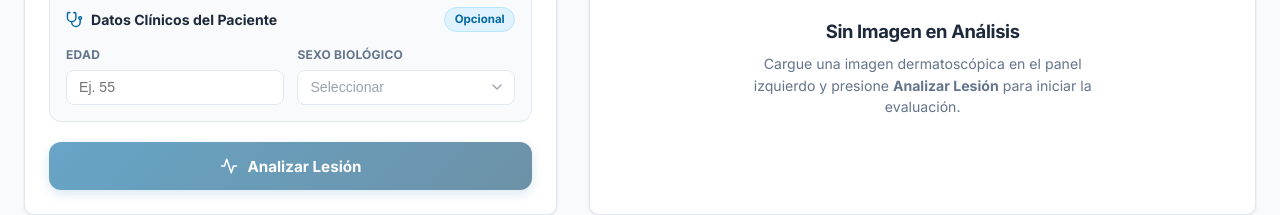
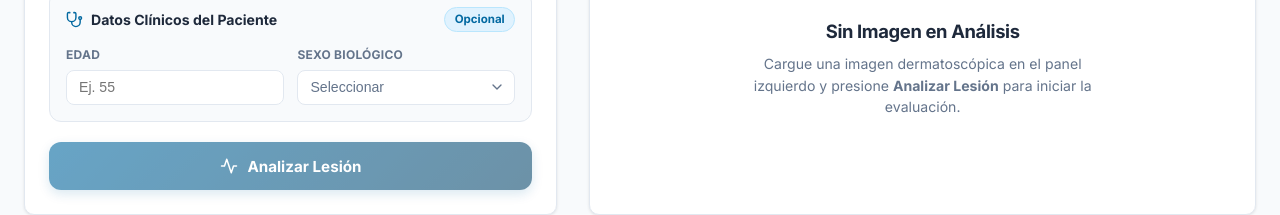
Before and after one commit to FrnklynUser/Frontend_Testing, a React (Vite) app: page / in a window 1280 px wide. Shown: the part 488-703 px from the top of the page. Built offline with nearby package versions, Linux system fonts and the light colour scheme; no server answers; sample sign-in values are in the browser's storage.

Commit message:
feat: add Dashboard page component and build distribution files

```diff
--- a/src/pages/Dashboard.jsx
+++ b/src/pages/Dashboard.jsx
@@ -965,17 +965,17 @@ const Dashboard = () => {
                       background: 'white',
                       boxSizing: 'border-box',
                       appearance: 'none',
-                      color: clinicalData.gender ? 'var(--text-primary)' : '#9ca3af',
+                      color: clinicalData.gender ? 'var(--text-primary)' : 'var(--text-secondary)',
                       cursor: 'pointer'
                     }}
                   >
-                    <option value="" style={{ color: '#9ca3af' }}>Seleccionar</option>
+                    <option value="" style={{ color: 'var(--text-secondary)' }}>Seleccionar</option>
                     <option value="0" style={{ color: 'var(--text-primary)' }}>Masculino</option>
                     <option value="1" style={{ color: 'var(--text-primary)' }}>Femenino</option>
                   </select>
                   <ChevronDown
                     size={16}
-                    color="#9ca3af"
+                    color="var(--text-secondary)"
                     style={{
                       position: 'absolute',
                       right: '10px',
```
Also changed, not shown: 2 other files (tests, documents, lock files or other folders).
